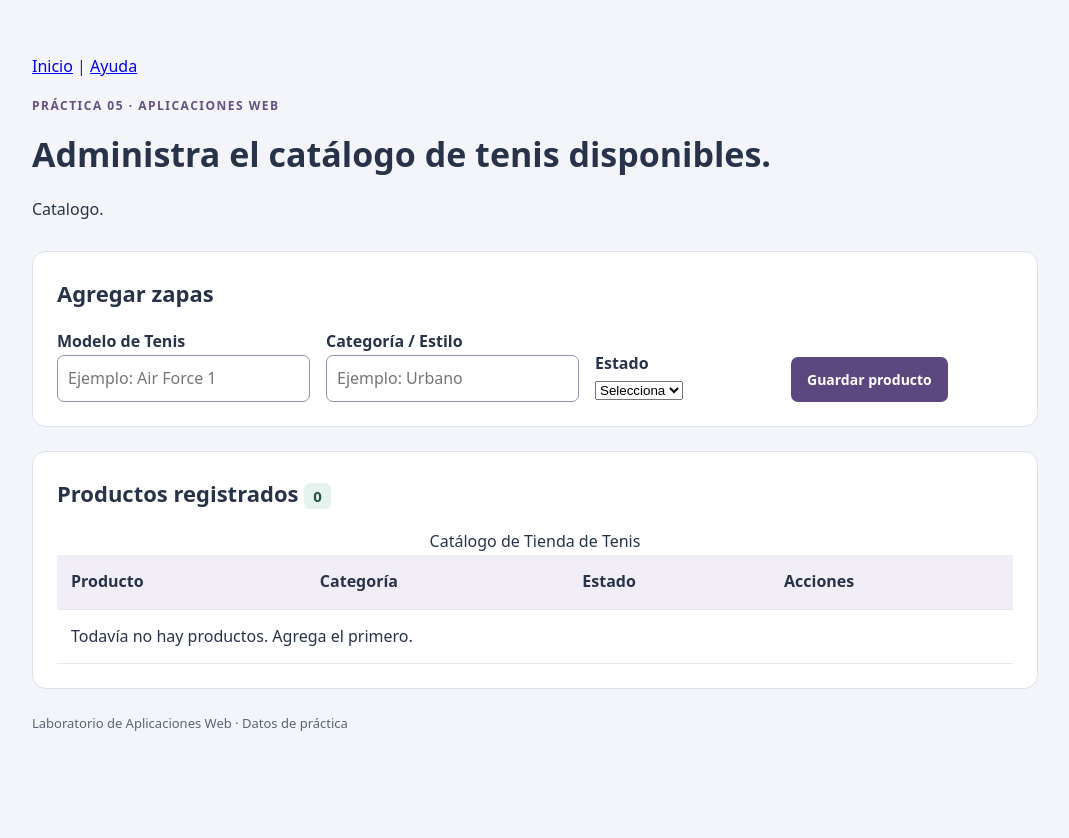
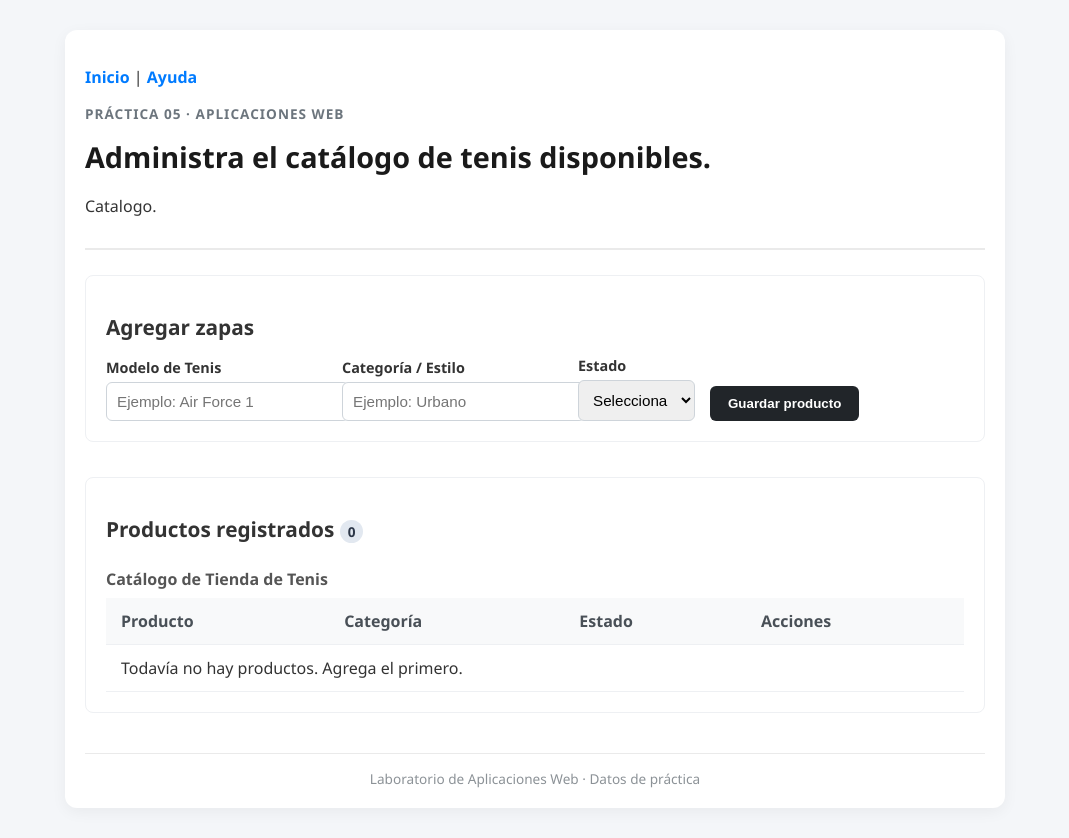
Before and after one commit to P-aola/tienda-tenis, a Flask app: page / in a window 1280 px wide. Shown: the whole page, without its empty margins (105-1174 px from the left). Before the commit the page ends 731 px from the top, so only its background shows below. Run offline with Flask 3, Linux system fonts and the light colour scheme; data that the repository does not hold is empty.

Commit message:
Mejorar diseño y estilos CSS de la tienda de tenis

```diff
--- a/static/estilos.css
+++ b/static/estilos.css
@@ -1 +1,191 @@
-*{box-sizing:border-box}body{font:16px/1.6 system-ui,sans-serif;background:#f4f5fa;color:#283349;margin:0}main{max-width:1050px;margin:auto;padding:38px 22px}header{margin-bottom:28px}h1{font-size:34px;margin:8px 0}h2{font-size:22px;margin:0 0 18px}.etiqueta{font-size:12px;letter-spacing:1.5px;color:#655185;font-weight:700}section{background:white;border:1px solid #dde1eb;border-radius:14px;padding:24px;margin-bottom:24px}.registro{display:flex;gap:16px;align-items:end;flex-wrap:wrap}label{display:flex;flex-direction:column;gap:7px;flex:1;min-width:180px;font-weight:600}input{font:inherit;border:1px solid #8c94a4;border-radius:7px;padding:10px;width:100%}button,.boton{display:inline-block;font:600 14px/1.5 system-ui;border:0;border-radius:7px;padding:12px 16px;background:#5c477e;color:white;text-decoration:none;cursor:pointer}.secundario{background:#e9e2f4;color:#493264}.peligro{background:#f7e3e5;color:#872e3d}.acciones{display:flex;gap:8px}.acciones form{margin:0}.tabla{overflow-x:auto}table{width:100%;border-collapse:collapse;text-align:left}th{background:#f2eef8}th,td{padding:14px;border-bottom:1px solid #e5e8ef}.contador{font-size:15px;background:#e5f2ed;color:#255546;border-radius:6px;padding:3px 9px}footer{font-size:13px;color:#586477}input:focus,button:focus-visible,a:focus-visible{outline:3px solid #a789d1;outline-offset:3px}
+/* Estilos generales para SneakerZone */
+body {
+    background-color: #f4f6f9;
+    font-family: 'Segoe UI', Tahoma, Geneva, Verdana, sans-serif;
+    color: #333333;
+    margin: 0;
+    padding: 0;
+}
+
+main {
+    max-width: 900px;
+    margin: 30px auto;
+    padding: 20px;
+    background-color: #ffffff;
+    border-radius: 12px;
+    box-shadow: 0 4px 15px rgba(0, 0, 0, 0.05);
+}
+
+/* Encabezados y navegación superior */
+header {
+    margin-bottom: 25px;
+    border-bottom: 2px solid #eaeaea;
+    padding-bottom: 15px;
+}
+
+.etiqueta {
+    font-size: 0.85rem;
+    font-weight: bold;
+    color: #6c757d;
+    text-transform: uppercase;
+    letter-spacing: 1px;
+}
+
+h1 {
+    color: #1a1a1a;
+    font-size: 1.8rem;
+    margin-top: 5px;
+}
+
+p a {
+    color: #007bff;
+    text-decoration: none;
+    font-weight: 600;
+}
+
+p a:hover {
+    text-decoration: underline;
+}
+
+/* Secciones y Formularios */
+section {
+    margin-bottom: 35px;
+    background: #ffffff;
+    padding: 20px;
+    border-radius: 8px;
+    border: 1px solid #eef0f3;
+}
+
+h2 {
+    font-size: 1.3rem;
+    color: #333333;
+    margin-bottom: 15px;
+}
+
+.registro {
+    display: flex;
+    flex-wrap: wrap;
+    gap: 15px;
+    align-items: flex-end;
+}
+
+.form-label {
+    font-weight: 600;
+    font-size: 0.9rem;
+    margin-bottom: 5px;
+    display: block;
+}
+
+.form-control, .form-select {
+    width: 100%;
+    padding: 10px;
+    border: 1px solid #ced4da;
+    border-radius: 6px;
+    font-size: 0.95rem;
+    outline: none;
+    transition: border-color 0.2s;
+}
+
+.form-control:focus, .form-select:focus {
+    border-color: #007bff;
+    box-shadow: 0 0 0 3px rgba(0, 123, 255, 0.1);
+}
+
+/* Botones personalizados */
+.boton, button[type="submit"], .registro button {
+    background-color: #212529;
+    color: #ffffff;
+    padding: 10px 18px;
+    border: none;
+    border-radius: 6px;
+    font-weight: 600;
+    cursor: pointer;
+    text-decoration: none;
+    display: inline-block;
+    transition: background-color 0.2s;
+}
+
+.boton:hover, button[type="submit"]:hover, .registro button:hover {
+    background-color: #343a40;
+}
+
+.boton.secundario {
+    background-color: #6c757d;
+}
+
+.boton.secundario:hover {
+    background-color: #5a6268;
+}
+
+.peligro {
+    background-color: #dc3545;
+    color: #ffffff;
+    padding: 6px 12px;
+    border: none;
+    border-radius: 4px;
+    cursor: pointer;
+    font-weight: 600;
+}
+
+.peligro:hover {
+    background-color: #c82333;
+}
+
+/* Tablas y Catálogo */
+.tabla {
+    overflow-x: auto;
+}
+
+table {
+    width: 100%;
+    border-collapse: collapse;
+    margin-top: 10px;
+    background-color: #ffffff;
+}
+
+caption {
+    font-weight: bold;
+    text-align: left;
+    margin-bottom: 8px;
+    color: #555555;
+}
+
+th, td {
+    padding: 12px 15px;
+    text-align: left;
+    border-bottom: 1px solid #eef0f3;
+}
+
+th {
+    background-color: #f8f9fa;
+    color: #495057;
+    font-weight: 600;
+}
+
+tr:hover {
+    background-color: #fdfdfd;
+}
+
+.acciones {
+    display: flex;
+    gap: 8px;
+    align-items: center;
+}
+
+.contador {
+    background-color: #e2e8f0;
+    padding: 2px 8px;
+    border-radius: 12px;
+    font-size: 0.85rem;
+    color: #2d3748;
+}
+
+/* Pie de página */
+footer {
+    text-align: center;
+    margin-top: 40px;
+    font-size: 0.85rem;
+    color: #8c9297;
+    border-top: 1px solid #eaeaea;
+    padding-top: 15px;
+}
```
